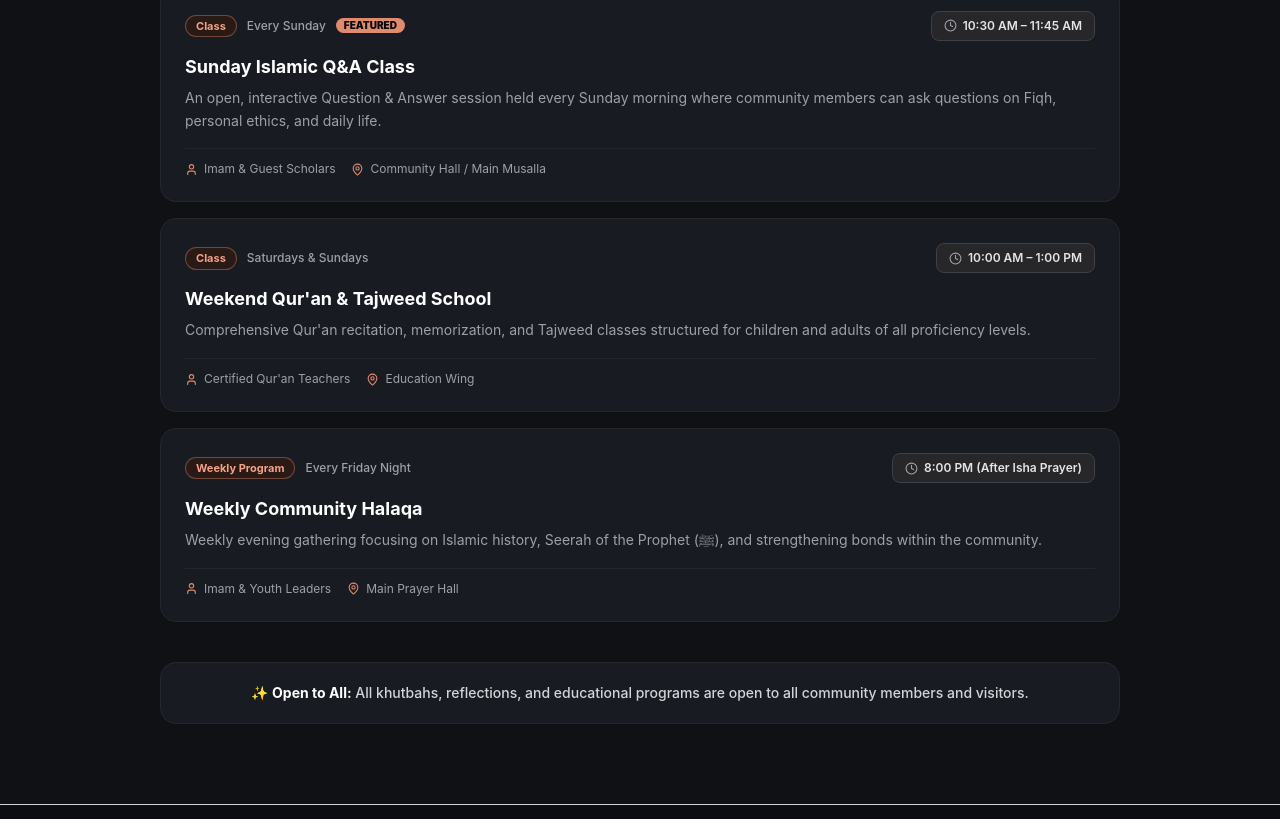
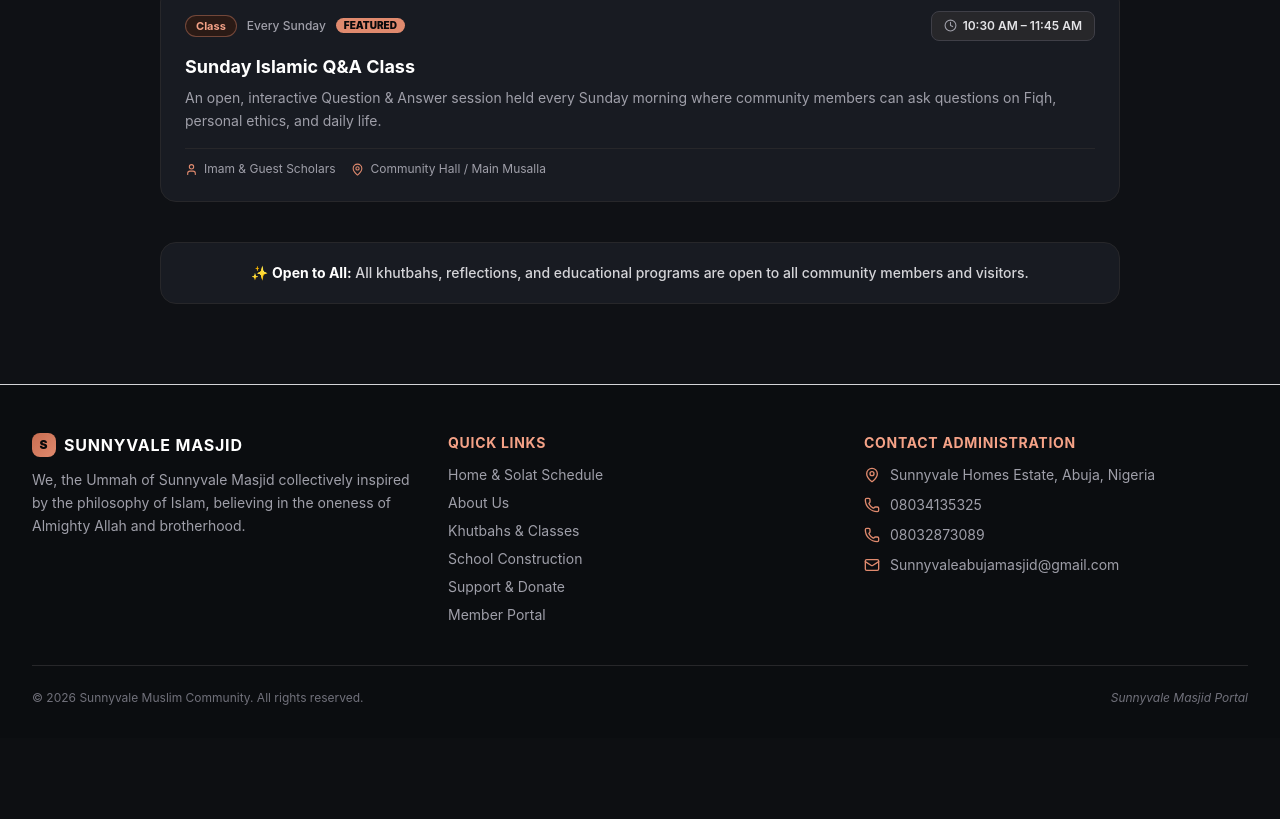
Before and after one commit to ravedevv-dotcom/sunnyvale-masjid09, a React (Vite) app: page /events in a window 1280 px wide. Shown: the part 1262-2081 px from the top of the page. After the commit the page ends 2000 px from the top, so only its background shows below. Built offline with nearby package versions, Linux system fonts and the light colour scheme; no server answers; the database is empty.

Commit message:
fix(events): remove Weekly Community Halaqa and Weekend Quran Tajweed School

```diff
--- a/Dashboard.tsx
+++ b/Dashboard.tsx
@@ -85,11 +85,11 @@ const DEFAULT_ANNOUNCEMENTS: MosqueAnnouncement[] = [
   },
   {
     id: 'event-2',
-    title: 'Sunnyvale Youth Academy & Weekend Halaqa',
-    content: 'Registration is ongoing for children ages 6-16 for Tajweed, Arabic literacy, and Islamic manners fundamentals.',
+    title: 'Sunday Islamic Q&A & Fiqh Session',
+    content: 'Interactive question and answer session on Fiqh, daily worship, and Islamic ethics with our resident scholars.',
     category: 'event',
-    time: 'Saturdays & Sundays 10:00 AM - 1:00 PM',
-    speaker: 'Youth & Education Directorate'
+    time: 'Sundays 10:30 AM – 11:45 AM',
+    speaker: 'Resident Imam & Guest Scholars'
   },
   {
     id: 'urgent-1',
--- a/Events.tsx
+++ b/Events.tsx
@@ -55,26 +55,6 @@ export const BASELINE_EVENTS: EventItem[] = [
     location: 'Community Hall / Main Musalla',
     description: 'An open, interactive Question & Answer session held every Sunday morning where community members can ask questions on Fiqh, personal ethics, and daily life.',
     featured: true,
-  },
-  {
-    id: 'weekend-quran',
-    title: 'Weekend Qur\'an & Tajweed School',
-    category: 'Class',
-    time: '10:00 AM – 1:00 PM',
-    frequency: 'Saturdays & Sundays',
-    speaker: 'Certified Qur\'an Teachers',
-    location: 'Education Wing',
-    description: 'Comprehensive Qur\'an recitation, memorization, and Tajweed classes structured for children and adults of all proficiency levels.',
-  },
-  {
-    id: 'friday-halaqa',
-    title: 'Weekly Community Halaqa',
-    category: 'Weekly Program',
-    time: '8:00 PM (After Isha Prayer)',
-    frequency: 'Every Friday Night',
-    speaker: 'Imam & Youth Leaders',
-    location: 'Main Prayer Hall',
-    description: 'Weekly evening gathering focusing on Islamic history, Seerah of the Prophet (ﷺ), and strengthening bonds within the community.',
   }
 ];
 
@@ -93,7 +73,19 @@ const Events: React.FC = () => {
         if (!snapshot.empty) {
           const list: EventItem[] = [];
           snapshot.forEach((docSnap) => {
-            list.push({ id: docSnap.id, ...docSnap.data() } as EventItem);
+            const data = docSnap.data();
+            const titleLower = (data.title || '').toLowerCase();
+            // Exclude removed events
+            if (
+              docSnap.id === 'weekend-quran' ||
+              docSnap.id === 'friday-halaqa' ||
+              titleLower.includes('community halaqa') ||
+              titleLower.includes('tajweed school') ||
+              titleLower.includes('weekend qur')
+            ) {
+              return;
+            }
+            list.push({ id: docSnap.id, ...data } as EventItem);
           });
           // Sort featured first, then newest
           list.sort((a, b) => {
@@ -101,7 +93,7 @@ const Events: React.FC = () => {
             if (!a.featured && b.featured) return 1;
             return 0;
           });
-          setEventsList(list);
+          setEventsList(list.length > 0 ? list : BASELINE_EVENTS);
         } else {
           // If no custom events yet in Firestore, use baseline
           setEventsList(BASELINE_EVENTS);
--- a/UpcomingEventsMini.tsx
+++ b/UpcomingEventsMini.tsx
@@ -15,9 +15,20 @@ const UpcomingEventsMini: React.FC = () => {
         if (!snapshot.empty) {
           const list: EventItem[] = [];
           snapshot.forEach(d => {
-            list.push({ id: d.id, ...d.data() } as EventItem);
+            const data = d.data();
+            const titleLower = (data.title || '').toLowerCase();
+            if (
+              d.id === 'weekend-quran' ||
+              d.id === 'friday-halaqa' ||
+              titleLower.includes('community halaqa') ||
+              titleLower.includes('tajweed school') ||
+              titleLower.includes('weekend qur')
+            ) {
+              return;
+            }
+            list.push({ id: d.id, ...data } as EventItem);
           });
-          setEvents(list.slice(0, 3));
+          setEvents(list.length > 0 ? list.slice(0, 3) : BASELINE_EVENTS.slice(0, 3));
         } else {
           setEvents(BASELINE_EVENTS.slice(0, 3));
         }
```
